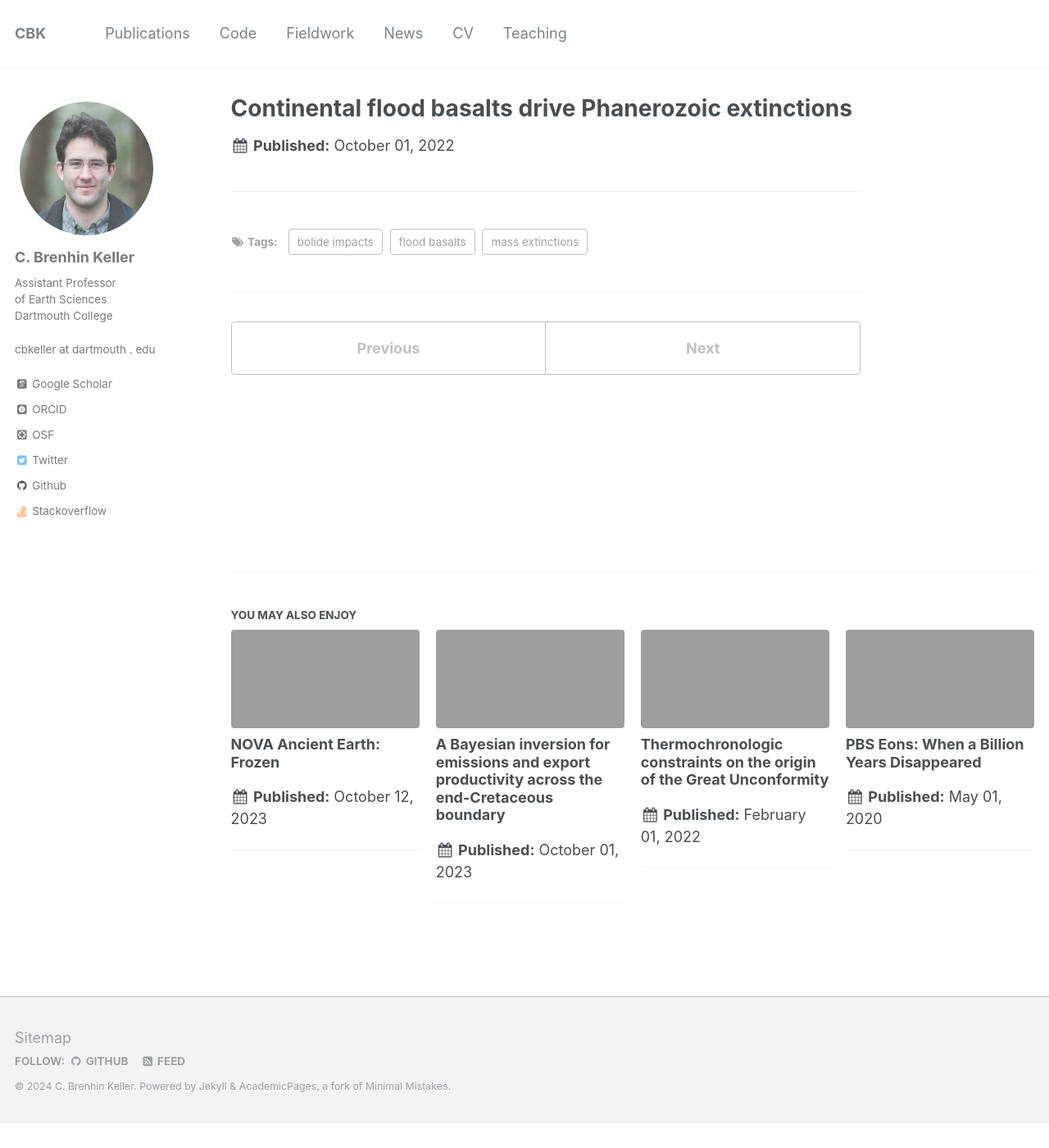
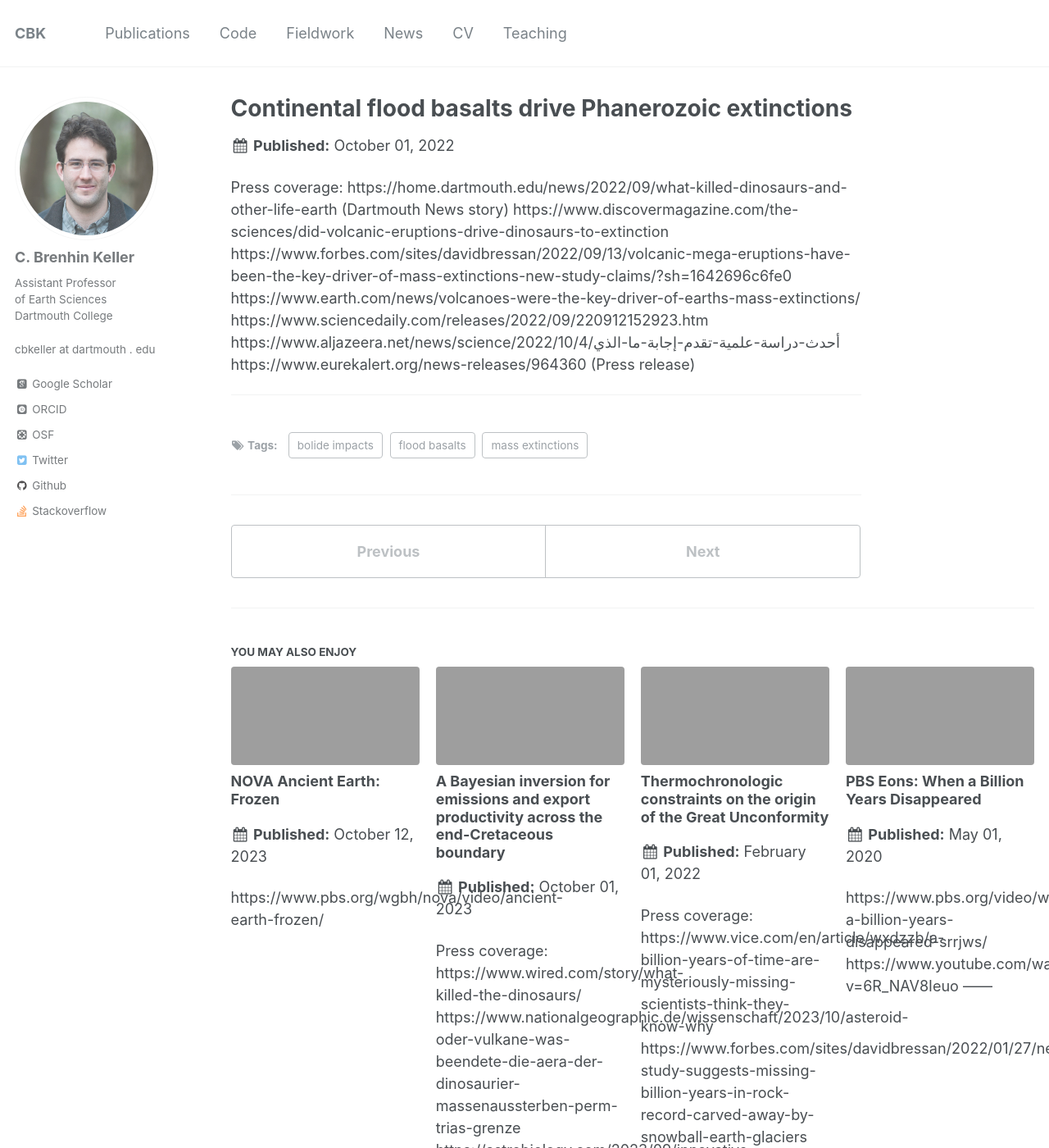
Before and after one commit to brenhinkeller/brenhinkeller.github.io, a Jekyll site: the page built from _posts/2022-10-01-continental-flood-basalts.md, in a window 1280 px wide and 1400 px high. Shown: the whole window at 82% size. Built offline with Jekyll 4.4.1, drawn with Linux system fonts in a browser that asks for light colours; some web fonts are replaced; some of the changed text lies outside the part shown.

Commit message:
Add initial links for each news story

```diff
--- a/_posts/2020-05-01-pbs-eons.md
+++ b/_posts/2020-05-01-pbs-eons.md
@@ -5,6 +5,6 @@ permalink: /posts/2020/05/pbs-eons/
 tags:
   - Great Unconformity
 ---
-
-
+https://www.pbs.org/video/when-a-billion-years-disappeared-srrjws/
+https://www.youtube.com/watch?v=6R_NAV8Ieuo
 ------
--- a/_posts/2022-02-01-great-unconformity.md
+++ b/_posts/2022-02-01-great-unconformity.md
@@ -7,6 +7,13 @@ tags:
   - Great Unconformity
   - Bayesian inversion
 ---
+Press coverage:
+https://www.vice.com/en/article/wxdzzb/a-billion-years-of-time-are-mysteriously-missing-scientists-think-they-know-why
+https://www.forbes.com/sites/davidbressan/2022/01/27/new-study-suggests-missing-billion-years-in-rock-record-carved-away-by-snowball-earth-glaciers
+https://www.cbc.ca/listen/live-radio/1-205-saskatchewan-weekend/clip/15893540-how-rocks-northern-sask-helped-solve-geological-puzzle
+https://www.eurekalert.org/news-releases/941115 (press release)
+https://www.pnas.org/post/podcast/origin-great-unconformity (podcast)
+and others listed at https://pnas.altmetric.com/details/121569768/news
 
 
 ------
--- a/_posts/2022-10-01-continental-flood-basalts.md
+++ b/_posts/2022-10-01-continental-flood-basalts.md
@@ -7,6 +7,13 @@ tags:
   - flood basalts
   - bolide impacts
 ---
-
+Press coverage:
+https://home.dartmouth.edu/news/2022/09/what-killed-dinosaurs-and-other-life-earth (Dartmouth News story)
+https://www.discovermagazine.com/the-sciences/did-volcanic-eruptions-drive-dinosaurs-to-extinction
+https://www.forbes.com/sites/davidbressan/2022/09/13/volcanic-mega-eruptions-have-been-the-key-driver-of-mass-extinctions-new-study-claims/?sh=1642696c6fe0
+https://www.earth.com/news/volcanoes-were-the-key-driver-of-earths-mass-extinctions/
+https://www.sciencedaily.com/releases/2022/09/220912152923.htm
+https://www.aljazeera.net/news/science/2022/10/4/أحدث-دراسة-علمية-تقدم-إجابة-ما-الذي
+https://www.eurekalert.org/news-releases/964360 (Press release)
 
 ------
--- a/_posts/2023-10-01-Bayesian-inversion-emissions.md
+++ b/_posts/2023-10-01-Bayesian-inversion-emissions.md
@@ -7,6 +7,11 @@ tags:
   - flood basalts
   - Bayesian inversion
 ---
-
+Press coverage:
+https://www.wired.com/story/what-killed-the-dinosaurs/
+https://www.nationalgeographic.de/wissenschaft/2023/10/asteroid-oder-vulkane-was-beendete-die-aera-der-dinosaurier-massenaussterben-perm-trias-grenze
+https://astrobiology.com/2023/09/innovative-approach-reveals-environmental-mechanisms-of-the-end-cretaceous-extinction.html
+https://www.eurekalert.org/news-releases/1002574 (press release)
+and others listed at https://science.altmetric.com/details/154729247/news
 
 ------
--- a/_posts/2023-10-12-nova-ancient-earth.md
+++ b/_posts/2023-10-12-nova-ancient-earth.md
@@ -5,6 +5,6 @@ permalink: /posts/2020/10/nova-ancient-earth/
 tags:
   - Great Unconformity
 ---
-
+https://www.pbs.org/wgbh/nova/video/ancient-earth-frozen/
 
 ------
```
Also changed, not shown: _posts/2019-02-01-great-unconformity.md (+28 -0 lines).
